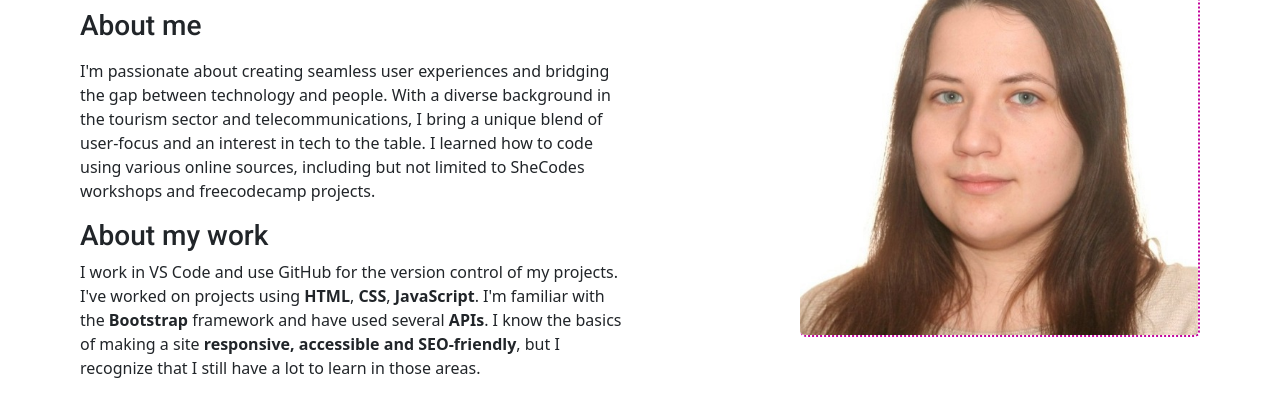
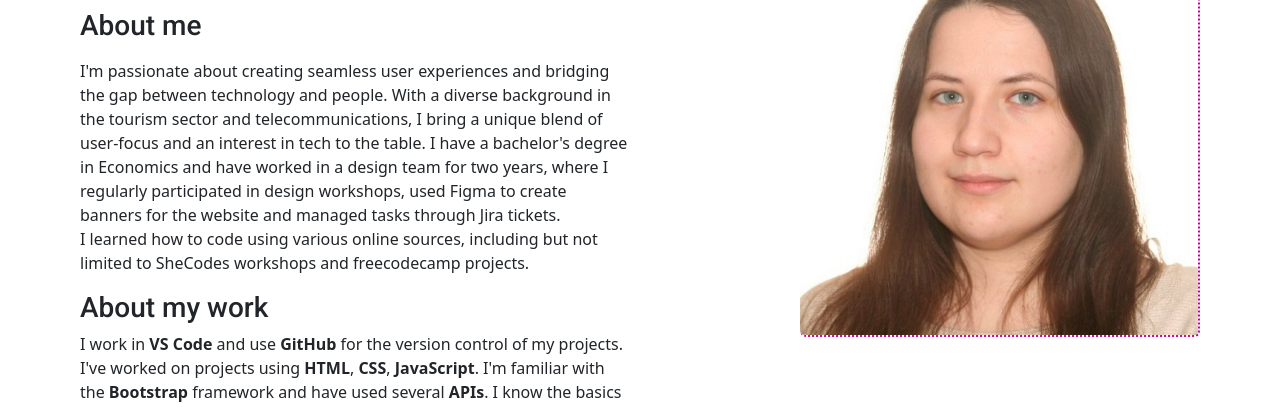
Before and after one commit to krisztinamolnar/my-portfolio, a plain HTML site: page about.html in a window 1280 px wide. Shown: the part 143-552 px from the top of the page. Drawn offline with nearby package versions, Linux system fonts and the light colour scheme.

Commit message:
About page content update

```diff
--- a/about.html
+++ b/about.html
@@ -90,14 +90,20 @@
               bridging the gap between technology and people. With a diverse
               background in the tourism sector and telecommunications, I bring a
               unique blend of user-focus and an interest in tech to the table. I
-              learned how to code using various online sources, including but
-              not limited to SheCodes workshops and freecodecamp projects.
+              have a bachelor's degree in Economics and have worked in a design
+              team for two years, where I regularly participated in design
+              workshops, used Figma to create banners for the website and
+              managed tasks through Jira tickets.
+              <br />I learned how to code using various online sources,
+              including but not limited to SheCodes workshops and freecodecamp
+              projects.
             </p>
 
             <h3>About my work</h3>
             <p>
-              I work in VS Code and use GitHub for the version control of my
-              projects. I've worked on projects using <strong>HTML</strong>,
+              I work in <strong>VS Code</strong> and use
+              <strong>GitHub</strong> for the version control of my projects.
+              I've worked on projects using <strong>HTML</strong>,
               <strong>CSS</strong>, <strong>JavaScript</strong>. I'm familiar
               with the <strong>Bootstrap</strong> framework and have used
               several <strong>APIs</strong>. I know the basics of making a site
```
